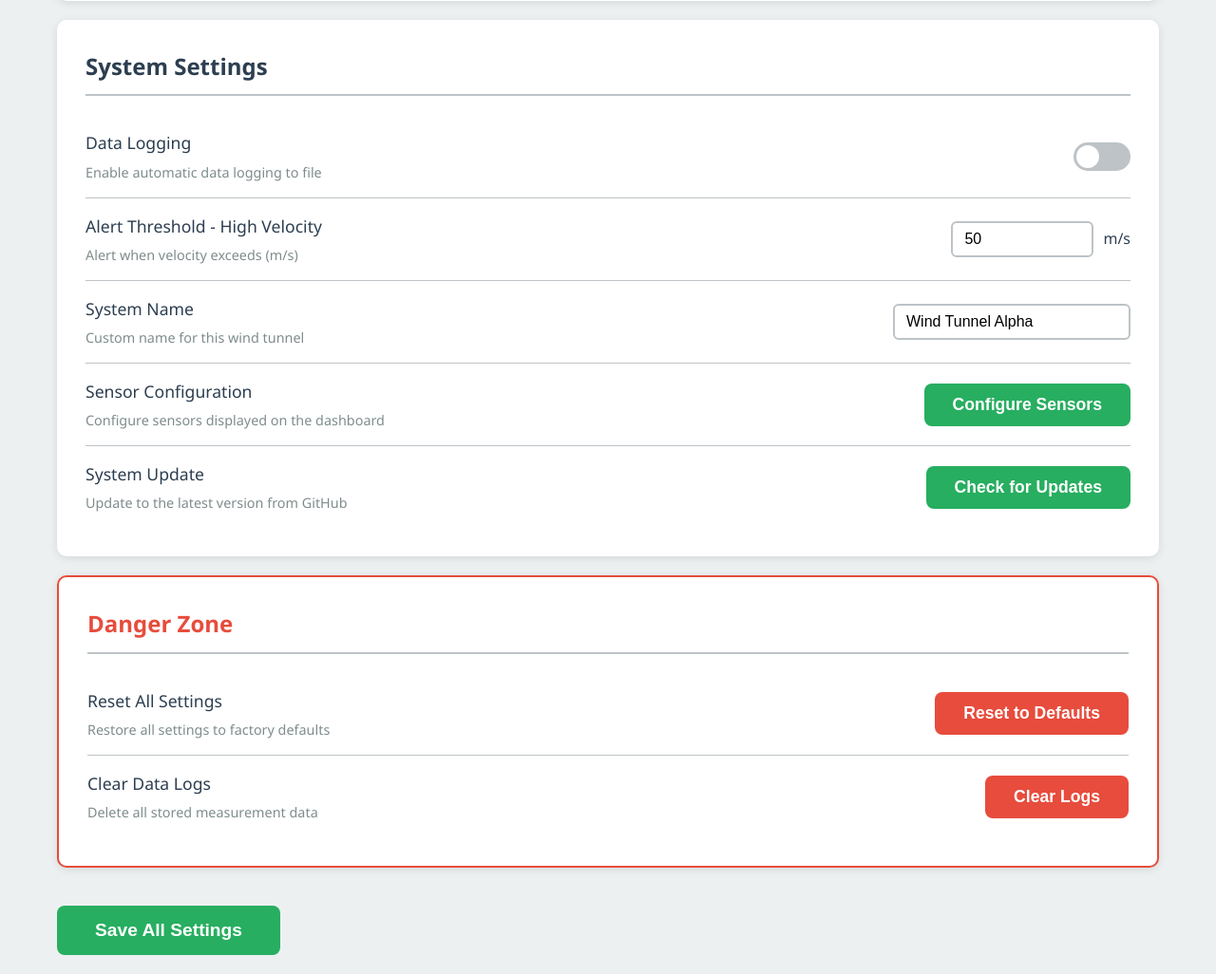
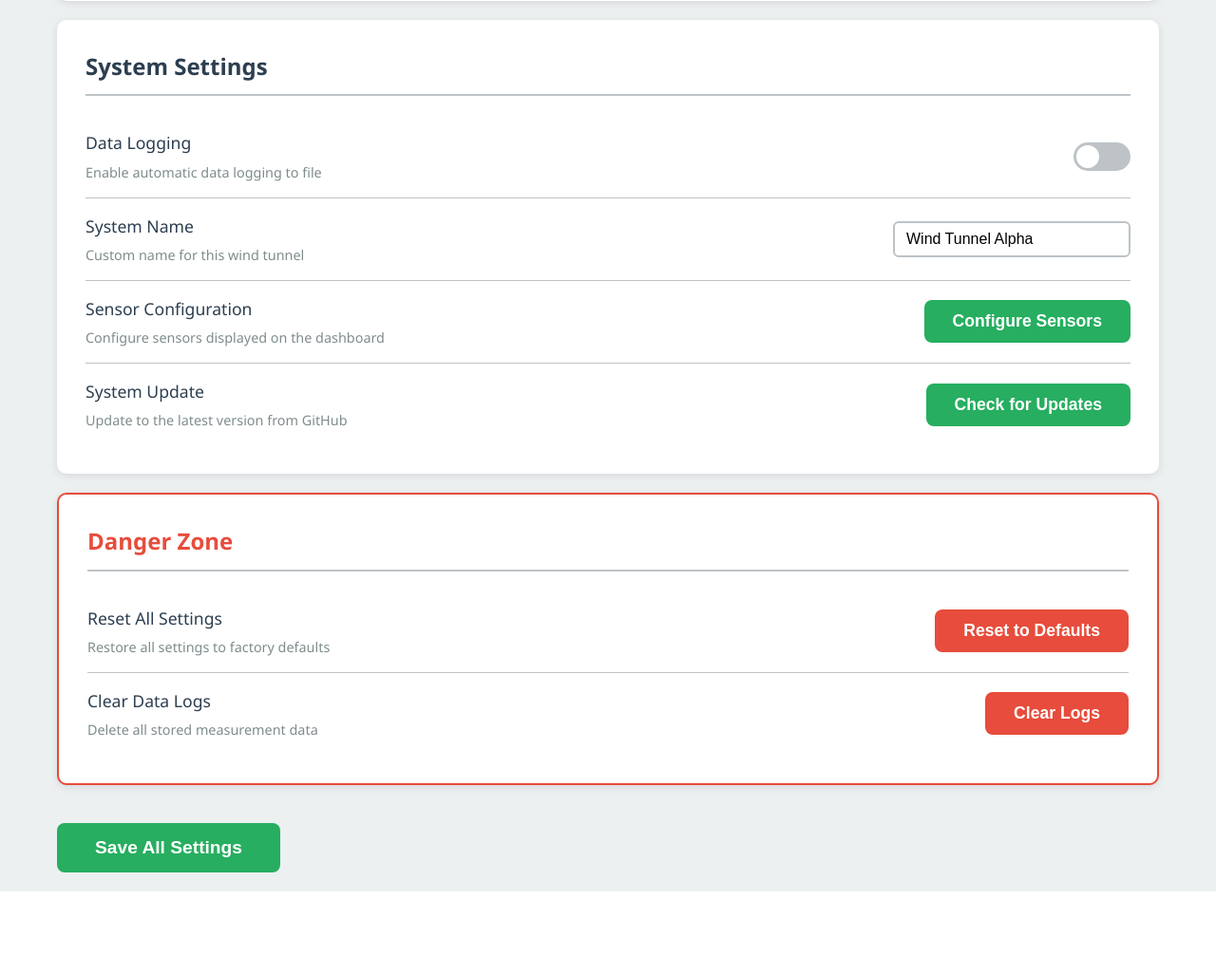
Before and after one commit to angeeinstein/windtunnel-controller, a Flask app: page /settings in a window 1280 px wide. Shown: the part 953-1979 px from the top of the page at 95% size. After the commit the page ends 1892 px from the top, so only its background shows below. Run offline with Flask 3, Linux system fonts and the light colour scheme; data that the repository does not hold is empty.

Commit message:
Remove high velocity setting from default configuration and UI

```diff
--- a/app.py
+++ b/app.py
@@ -26,7 +26,6 @@ DEFAULT_SETTINGS = {
     'velocityUnit': 'ms',
     'temperatureUnit': 'c',
     'dataLogging': False,
-    'highVelocity': 50,
     'systemName': 'Wind Tunnel Alpha',
     'sensors': []
 }
@@ -345,8 +344,6 @@ def update_settings():
                 new_settings['updateInterval'] = max(100, min(5000, int(new_settings['updateInterval'])))
             if 'decimalPlaces' in new_settings:
                 new_settings['decimalPlaces'] = max(0, min(5, int(new_settings['decimalPlaces'])))
-            if 'highVelocity' in new_settings:
-                new_settings['highVelocity'] = max(0, min(200, float(new_settings['highVelocity'])))
 
             # Update current settings
             current_settings.update(new_settings)
--- a/templates/settings.html
+++ b/templates/settings.html
@@ -590,17 +590,6 @@
 
             <div class="setting-row">
                 <div>
-                    <div class="setting-label">Alert Threshold - High Velocity</div>
-                    <div class="setting-description">Alert when velocity exceeds (m/s)</div>
-                </div>
-                <div class="setting-control">
-                    <input type="number" class="setting-input" value="50" min="0" max="100" id="highVelocity">
-                    <span>m/s</span>
-                </div>
-            </div>
-
-            <div class="setting-row">
-                <div>
                     <div class="setting-label">System Name</div>
                     <div class="setting-description">Custom name for this wind tunnel</div>
                 </div>
@@ -762,7 +751,6 @@
                 velocityUnit: document.getElementById('velocityUnit').value,
                 temperatureUnit: document.getElementById('temperatureUnit').value,
                 dataLogging: document.getElementById('dataLogging').classList.contains('active'),
-                highVelocity: parseFloat(document.getElementById('highVelocity').value),
                 systemName: document.getElementById('systemName').value
             };
 
@@ -810,7 +798,6 @@
                         document.getElementById('decimalPlaces').value = settings.decimalPlaces;
                         document.getElementById('velocityUnit').value = settings.velocityUnit;
                         document.getElementById('temperatureUnit').value = settings.temperatureUnit;
-                        document.getElementById('highVelocity').value = settings.highVelocity;
                         document.getElementById('systemName').value = settings.systemName;
 
                         // Set toggles based on reset settings
@@ -1242,7 +1229,6 @@
                     document.getElementById('decimalPlaces').value = settings.decimalPlaces || 2;
                     document.getElementById('velocityUnit').value = settings.velocityUnit || 'ms';
                     document.getElementById('temperatureUnit').value = settings.temperatureUnit || 'c';
-                    document.getElementById('highVelocity').value = settings.highVelocity || 50;
                     document.getElementById('systemName').value = settings.systemName || 'Wind Tunnel Alpha';
 
                     if (settings.darkMode) document.getElementById('darkMode').classList.add('active');
@@ -1313,7 +1299,6 @@
                     document.getElementById('decimalPlaces').value = settings.decimalPlaces || 2;
                     document.getElementById('velocityUnit').value = settings.velocityUnit || 'ms';
                     document.getElementById('temperatureUnit').value = settings.temperatureUnit || 'c';
-                    document.getElementById('highVelocity').value = settings.highVelocity || 50;
                     document.getElementById('systemName').value = settings.systemName || 'Wind Tunnel Alpha';
 
                     // Set toggles based on settings
```
